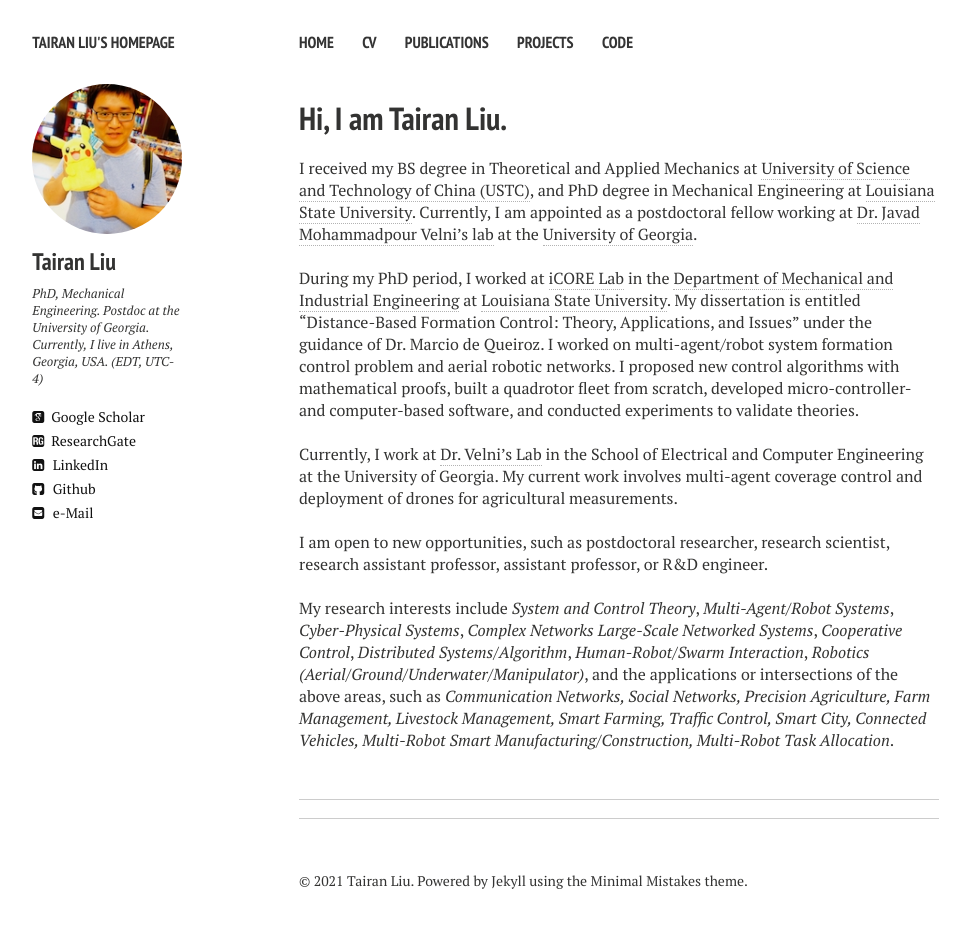
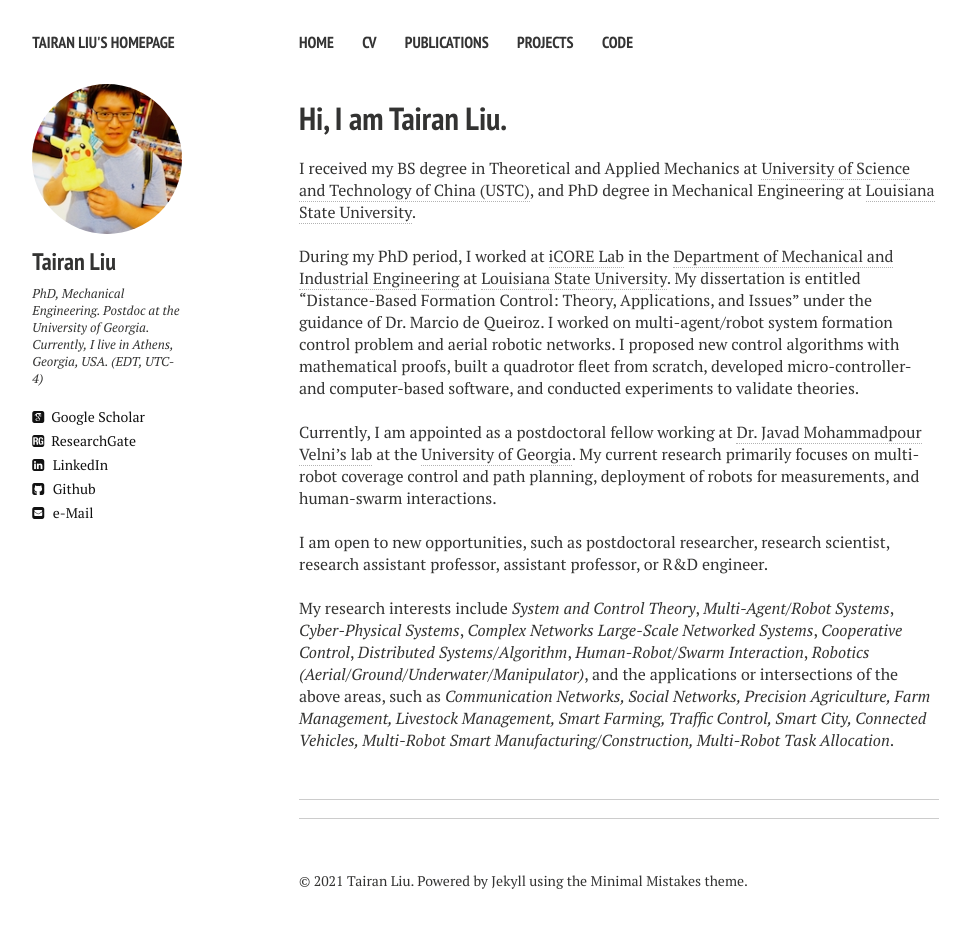
Before and after one commit to liutairan/liutairan.github.io, a Jekyll site: the page built from index.md, in a window 1280 px wide. Shown: the whole page, without its empty margins (21-987 px from the left). Built offline with Jekyll 4.4.1, drawn with Linux system fonts in a browser that asks for light colours; nearby versions of some CDN libraries; comment, search, counter and statistics services are not loaded.

Commit message:
Update index.md

```diff
--- a/index.md
+++ b/index.md
@@ -7,14 +7,14 @@
   feature: trees.jpg -->
 ---
 
-I received my BS degree in Theoretical and Applied Mechanics at <a href="http://en.ustc.edu.cn/" target="_blank">University of Science and Technology of China (USTC)</a>, and PhD degree in Mechanical Engineering at <a href="https://www.lsu.edu/" target="_blank">Louisiana State University</a>. Currently, I am appointed as a postdoctoral fellow working at <a href="http://cscl.engr.uga.edu/" target="_blank">Dr. Javad Mohammadpour Velni’s lab</a> at the <a href="https://www.uga.edu/">University of Georgia</a>.
+I received my BS degree in Theoretical and Applied Mechanics at <a href="http://en.ustc.edu.cn/" target="_blank">University of Science and Technology of China (USTC)</a>, and PhD degree in Mechanical Engineering at <a href="https://www.lsu.edu/" target="_blank">Louisiana State University</a>.
 
 
 <br />
 During my PhD period, I worked at <a href="https://icorelab.github.io" target="_blank">iCORE Lab</a> in the <a href="https://www.lsu.edu/eng/mie/" target="_blank">Department of Mechanical and Industrial Engineering</a> at <a href="https://www.lsu.edu/" target="_blank">Louisiana State University</a>. My dissertation is entitled “Distance-Based Formation Control: Theory, Applications, and Issues” under the guidance of Dr. Marcio de Queiroz. I worked on multi-agent/robot system formation control problem and aerial robotic networks. I proposed new control algorithms with mathematical proofs, built a quadrotor fleet from scratch, developed micro-controller- and computer-based software, and conducted experiments to validate theories.
 
 <br />
-Currently, I work at <a href="http://cscl.engr.uga.edu/" target="_blank">Dr. Velni's Lab</a> in the School of Electrical and Computer Engineering at the University of Georgia. My current work involves multi-agent coverage control and deployment of drones for agricultural measurements.
+Currently, I am appointed as a postdoctoral fellow working at <a href="http://cscl.engr.uga.edu/" target="_blank">Dr. Javad Mohammadpour Velni’s lab</a> at the <a href="https://www.uga.edu/">University of Georgia</a>. My current research primarily focuses on multi-robot coverage control and path planning, deployment of robots for measurements, and human-swarm interactions.
 
 <br />
 I am open to new opportunities, such as postdoctoral researcher, research scientist, research assistant professor, assistant professor, or R&D engineer.
```
